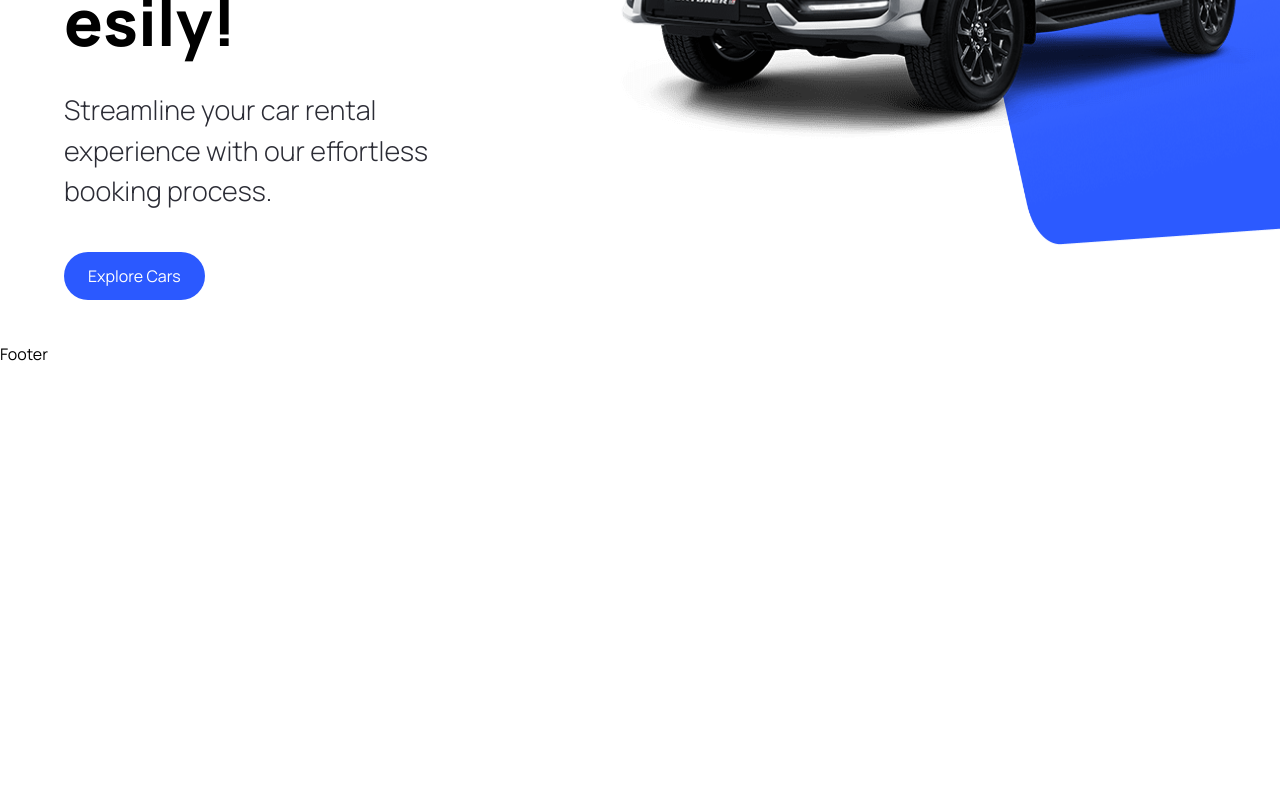
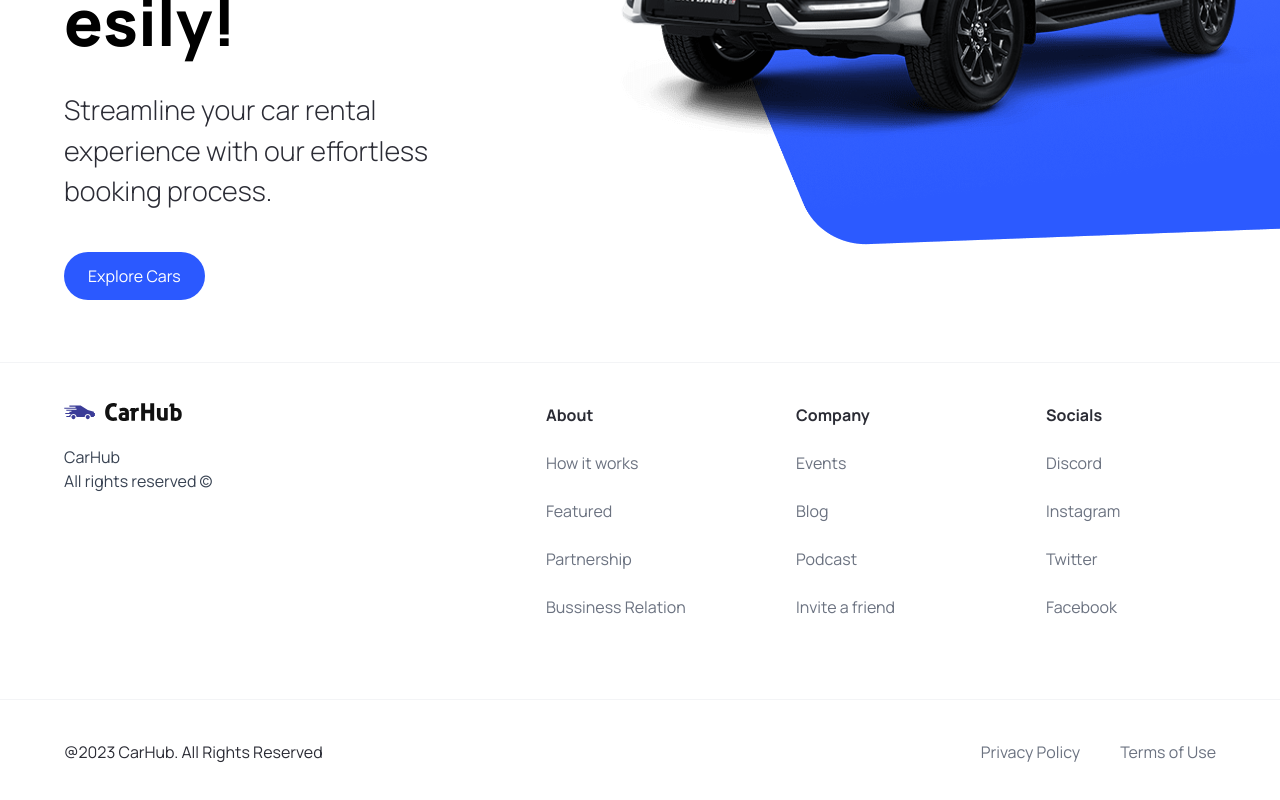
Before and after one commit to igorkukric/Car_Showcase-NEXTjs, a Next.js app: page / in a window 1280 px wide. Shown: the part 458-1258 px from the top of the page. Before the commit the page ends 824 px from the top, so only its background shows below. Built offline with nearby package versions, Linux system fonts and the light colour scheme.

Commit message:
add Footer, fix Hero section

```diff
--- a/components/Footer.tsx
+++ b/components/Footer.tsx
@@ -1,9 +1,60 @@
-import React from 'react'
+import Image from "next/image";
+import Link from "next/link";
+
+import { footerLinks } from "@/constants";
 
 const Footer = () => {
   return (
-    <div>Footer</div>
-  )
-}
+    <footer className="flex flex-col text-black-100 mt-5 border-t border-gray-100">
+      <div className="flex max-md:flex-col flex-wrap justify-between gap-5 sm:px-16 px-6 py-10">
+        <div className="flex flex-col justify-start items-start gap-6">
+          <Image
+            src="/logo.svg"
+            alt="logo"
+            width={118}
+            height={18}
+            className="object-contain"
+          />
+          <p className="text-base text-gray-700">
+            CarHub <br />
+            All rights reserved &copy;
+          </p>
+        </div>
 
-export default Footer
+        <div className="footer__links">
+          {footerLinks.map((link) => (
+            <div key={link.title} className="footer__link">
+              <h3 className="font-bold">{link.title} </h3>
+              {link.links.map((item) => (
+                <Link
+                  key={item.title}
+                  href={item.url}
+                  className="text-gray-500"
+                >
+                  {item.title}
+                </Link>
+              ))}
+            </div>
+          ))}
+        </div>
+      </div>
+
+      <div
+        className="flex justify-between items-center flex-wrap mt-10
+            border-t border-gray-100 sm:px-16 px-6 py-10"
+      >
+        <p>@2023 CarHub. All Rights Reserved</p>
+        <div className="footer__copyrights-link">
+          <Link href="/" className="text-gray-500">
+            Privacy Policy
+          </Link>
+          <Link href="/" className="text-gray-500">
+            Terms of Use
+          </Link>
+        </div>
+      </div>
+    </footer>
+  );
+};
+
+export default Footer;
--- a/components/Hero.tsx
+++ b/components/Hero.tsx
@@ -26,9 +26,8 @@
       <div className="hero__image-container">
         <div className="hero__image">
           <Image src="/hero.png" alt="hero" fill className="object-contain" />
-
-          <div className="hero__image-overlay" />
         </div>
+        <div className="hero__image-overlay" />
       </div>
     </div>
   );
--- /dev/null
+++ b/constants/index.ts
@@ -0,0 +1,101 @@
+export const manufacturers = [
+    "Acura",
+    "Alfa Romeo",
+    "Aston Martin",
+    "Audi",
+    "Bentley",
+    "BMW",
+    "Buick",
+    "Cadillac",
+    "Chevrolet",
+    "Chrysler",
+    "Citroen",
+    "Dodge",
+    "Ferrari",
+    "Fiat",
+    "Ford",
+    "GMC",
+    "Honda",
+    "Hyundai",
+    "Infiniti",
+    "Jaguar",
+    "Jeep",
+    "Kia",
+    "Lamborghini",
+    "Land Rover",
+    "Lexus",
+    "Lincoln",
+    "Maserati",
+    "Mazda",
+    "McLaren",
+    "Mercedes-Benz",
+    "MINI",
+    "Mitsubishi",
+    "Nissan",
+    "Porsche",
+    "Ram",
+    "Rolls-Royce",
+    "Subaru",
+    "Tesla",
+    "Toyota",
+    "Volkswagen",
+    "Volvo",
+  ];
+
+  export const yearsOfProduction = [
+    { title: "Year", value: "" },
+    { title: "2015", value: "2015" },
+    { title: "2016", value: "2016" },
+    { title: "2017", value: "2017" },
+    { title: "2018", value: "2018" },
+    { title: "2019", value: "2019" },
+    { title: "2020", value: "2020" },
+    { title: "2021", value: "2021" },
+    { title: "2022", value: "2022" },
+    { title: "2023", value: "2023" },
+  ];
+
+  export const fuels = [
+    {
+      title: "Fuel",
+      value: "",
+    },
+    {
+      title: "Gas",
+      value: "Gas",
+    },
+    {
+      title: "Electricity",
+      value: "Electricity",
+    },
+  ];
+
+  export const footerLinks = [
+    {
+      title: "About",
+      links: [
+        { title: "How it works", url: "/" },
+        { title: "Featured", url: "/" },
+        { title: "Partnership", url: "/" },
+        { title: "Bussiness Relation", url: "/" },
+      ],
+    },
+    {
+      title: "Company",
+      links: [
+        { title: "Events", url: "/" },
+        { title: "Blog", url: "/" },
+        { title: "Podcast", url: "/" },
+        { title: "Invite a friend", url: "/" },
+      ],
+    },
+    {
+      title: "Socials",
+      links: [
+        { title: "Discord", url: "/" },
+        { title: "Instagram", url: "/" },
+        { title: "Twitter", url: "/" },
+        { title: "Facebook", url: "/" },
+      ],
+    },
+  ];
```
